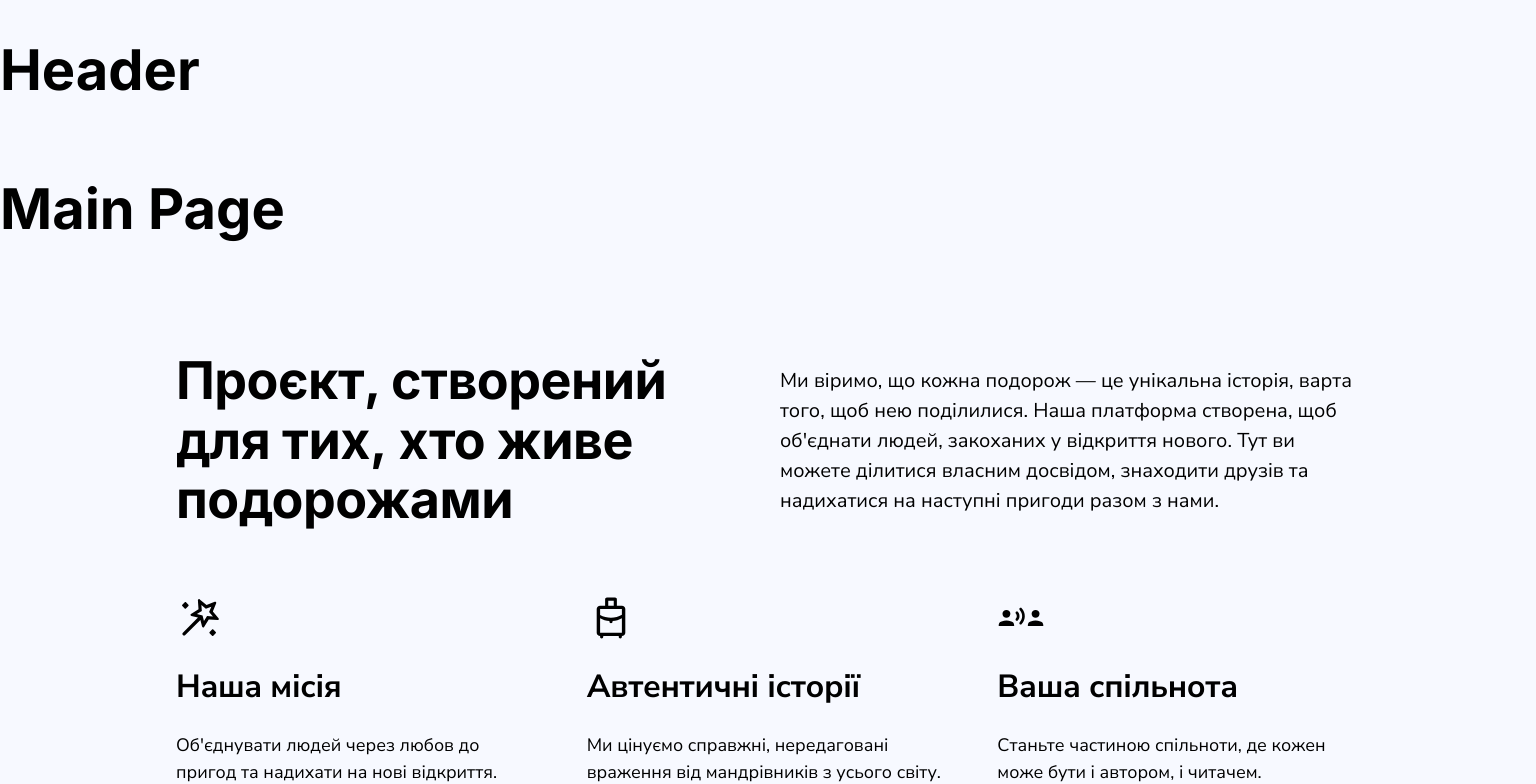
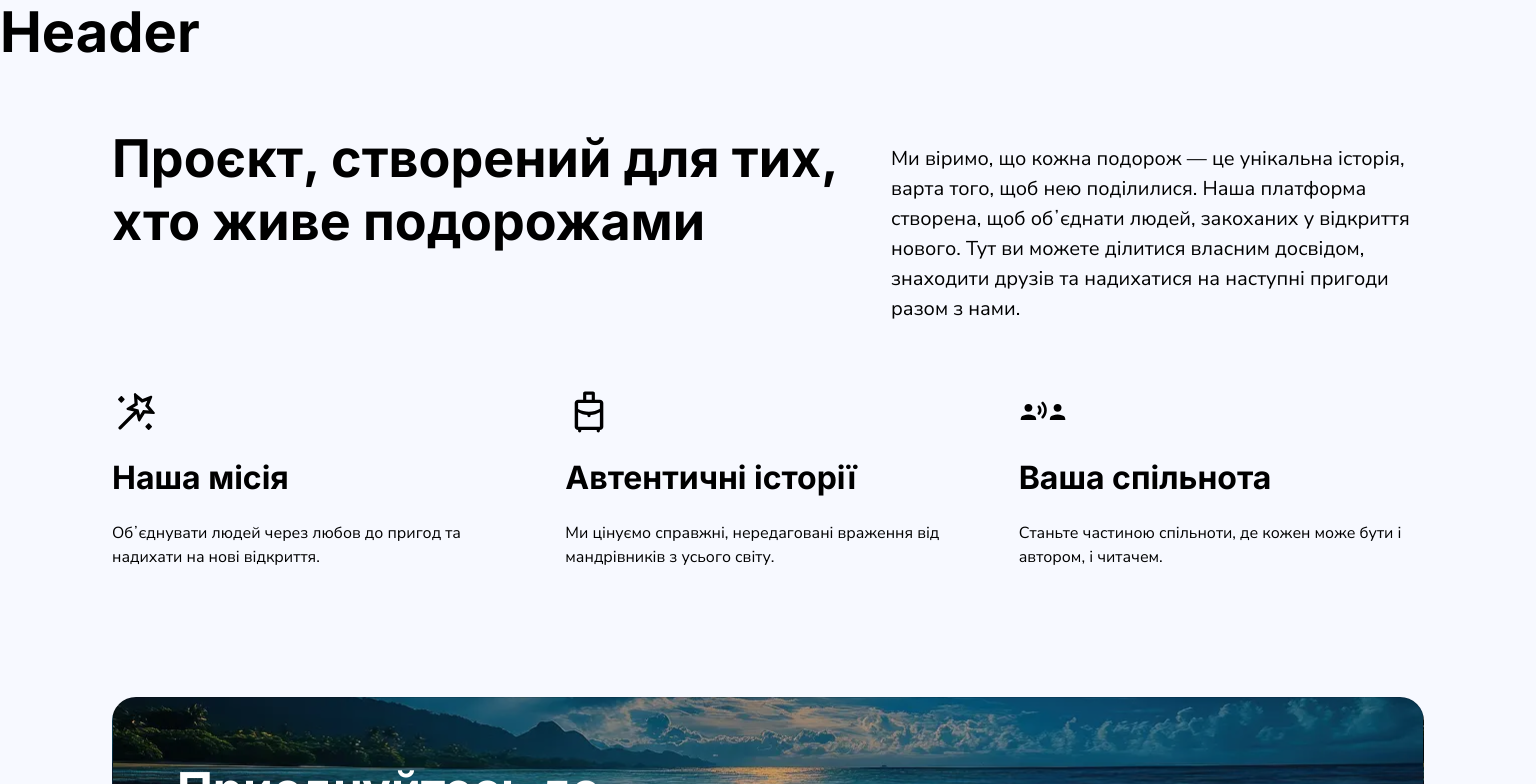
Before and after one commit to Diamond-FoxUA/codev1be-social-web, a Next.js app: page / in a window 1536 px wide. Shown: the top 784 px of the page. Built offline with nearby package versions, Linux system fonts and the light colour scheme; no server answers.

Commit message:
refactor(mainPage): remove dublicate styles

```diff
--- a/app/globals.css
+++ b/app/globals.css
@@ -104,6 +104,8 @@ h4,
 p {
   font-family: var(--font-inter);
   font-weight: 700;
+  margin: 0;
+  padding: 0;
 }
 
 h1 {
--- a/app/page.tsx
+++ b/app/page.tsx
@@ -5,7 +5,6 @@ import Join from '@/components/Join/Join';
 export default function Home() {
   return (
     <div>
-      <h1>Main Page</h1>
       <About />
       <Join />
     </div>
--- a/components/About/About.module.css
+++ b/components/About/About.module.css
@@ -1,9 +1,4 @@
 /* ── Base (mobile від 320px) ── */
-.about {
-  max-width: 1312px;
-  margin: 0 auto;
-  padding: 40px 16px;
-}
 
 /* ── Intro блок ── */
 .intro {
@@ -13,20 +8,8 @@
   margin-bottom: 64px;
 }
 
-.title {
-  font-weight: 700;
-  font-size: 28px;
-  /* line-height: 120%; */
-  letter-spacing: -0.01em;
-  margin: 0;
-}
-
 .description {
-  font-weight: 400;
-  font-size: 16px;
   line-height: 150%;
-
-  margin: 0;
 }
 
 /* ── Features ── */
@@ -43,52 +26,31 @@
 }
 
 .icon {
-  width: 28px;
-  height: 28px;
+  width: 48px;
+  height: 48px;
   color: var(--color-scheme-2-text);
   flex-shrink: 0;
 }
 
 .featureTitle {
-  font-family: var(--second-family);
-  font-weight: 700;
-  font-size: 16px;
-  line-height: 130%;
-  letter-spacing: -0.01em;
-  color: var(--color-scheme-2-text);
   margin: 0;
+  padding: 0;
 }
 
 .featureText {
-  font-family: var(--font-family);
-  font-weight: 400;
-  font-size: 14px;
+  margin: 0;
+  padding: 0;
   line-height: 150%;
-  color: var(--color-scheme-2-text);
-  margin: 0;
 }
 
 /* ── Tablet (768px+) ── */
 @media (min-width: 768px) {
-  .about {
-    padding: 64px 32px;
-  }
-
   .intro {
     grid-template-columns: 1fr 1fr;
     /* align-items: center; */
     gap: 24px;
     margin-bottom: 64px;
   }
-
-  .title {
-    font-size: 44px;
-  }
-
-  .description {
-    font-size: 16px;
-  }
-
   .features {
     grid-template-columns: repeat(3, 1fr);
 
@@ -100,33 +62,21 @@
     height: 40px;
   }
 
-  .featureTitle {
-    font-size: 24px;
-  }
-
   .featureText {
     font-size: 16px;
+  }
+  .description {
+    padding-top: 8px;
   }
 }
 
 /* ── Desktop (1440px+) ── */
 @media (min-width: 1440px) {
-  .about {
-    padding: 72px 64px;
-  }
-
   .intro {
-    align-items: center;
+    align-items: start;
+    grid-template-columns: 755px 1fr;
     gap: 24px;
     margin-bottom: 64px;
-  }
-
-  .title {
-    font-size: 52px;
-  }
-
-  .description {
-    font-size: 20px;
   }
 
   .feature {
@@ -142,11 +92,18 @@
     height: 48px;
   }
 
-  .featureTitle {
-    font-size: 32px;
+  .title {
+    margin: 0;
+    line-height: 120%;
   }
 
-  .featureText {
-    font-size: 18px;
+  .featureTitle {
+    max-width: 755px;
+    align-self: start;
+  }
+
+  .description {
+    max-width: 533px;
+    margin-top: 8px;
   }
 }
--- a/components/About/About.tsx
+++ b/components/About/About.tsx
@@ -1,9 +1,4 @@
 import css from './About.module.css';
-// export default function About() {
-//   return (
-//     <h1>About</h1>
-//   );
-// }
 
 type IconProps = {
   id: string;
@@ -22,46 +17,47 @@ function Icon({ id, className }: IconProps) {
 
 export default function About() {
   return (
-    <section className={css.about}>
+    <section className={`section ${css.about}`}>
+      <div className="container">
         {/* Hero текст */}
         <div className={css.intro}>
           <h2 className={css.title}>
-          Проєкт, створений для тих,&nbsp;хто живе подорожами
+            Проєкт, створений для тих, хто живе подорожами
           </h2>
           <p className={css.description}>
             Ми віримо, що кожна подорож — це унікальна історія, варта того, щоб
-          нею поділилися. Наша платформа створена, щоб об'єднати людей,
-          закоханих у відкриття нового. Тут ви можете ділитися власним досвідом,
-          знаходити друзів та надихатися на наступні пригоди разом з нами.
+            нею поділилися. Наша платформа створена, щоб обʼєднати людей,
+            закоханих у відкриття нового. Тут ви можете ділитися власним
+            досвідом, знаходити друзів та надихатися на наступні пригоди разом з
+            нами.
           </p>
         </div>
-
         {/* Три колонки */}
         <div className={css.features}>
           <div className={css.feature}>
             <Icon id="magic" className={css.icon} />
             <h3 className={css.featureTitle}>Наша місія</h3>
             <p className={css.featureText}>
-            Об'єднувати людей через любов до пригод та надихати на нові
+              Обʼєднувати людей через любов до пригод та надихати на нові
               відкриття.
             </p>
           </div>
-
           <div className={css.feature}>
             <Icon id="bag" className={css.icon} />
             <h3 className={css.featureTitle}>Автентичні історії</h3>
             <p className={css.featureText}>
-            Ми цінуємо справжні, нередаговані враження від мандрівників з усього
-            світу.
+              Ми цінуємо справжні, нередаговані враження від мандрівників з
+              усього світу.
             </p>
           </div>
-
           <div className={css.feature}>
             <Icon id="people" className={css.icon} />
             <h3 className={css.featureTitle}>Ваша спільнота</h3>
             <p className={css.featureText}>
-            Станьте частиною спільноти, де кожен може бути і автором, і читачем.
+              Станьте частиною спільноти, де кожен може бути і автором, і
+              читачем.
             </p>
+          </div>
         </div>
       </div>
     </section>
```
Lines whose indentation alone changed are shown as unchanged.
